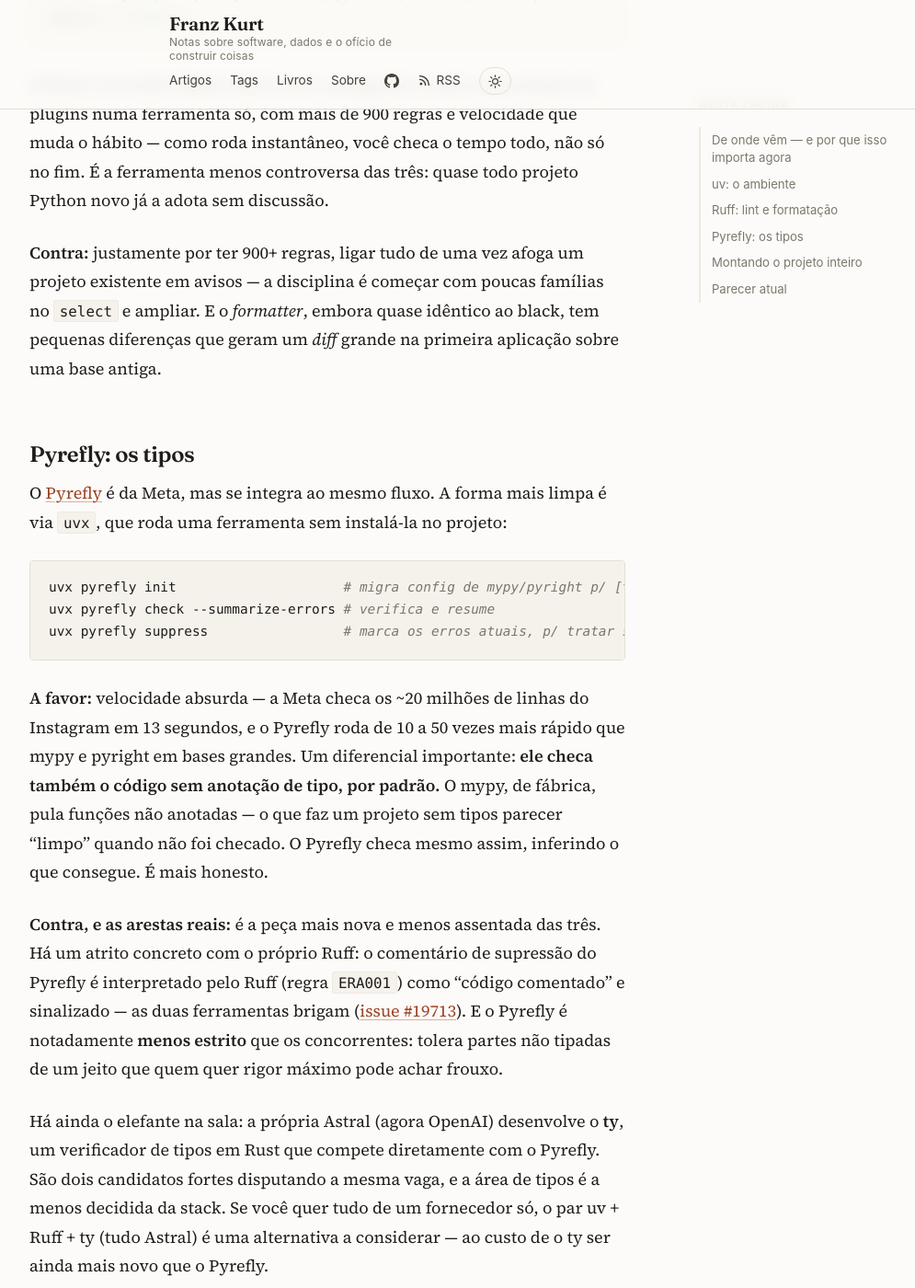
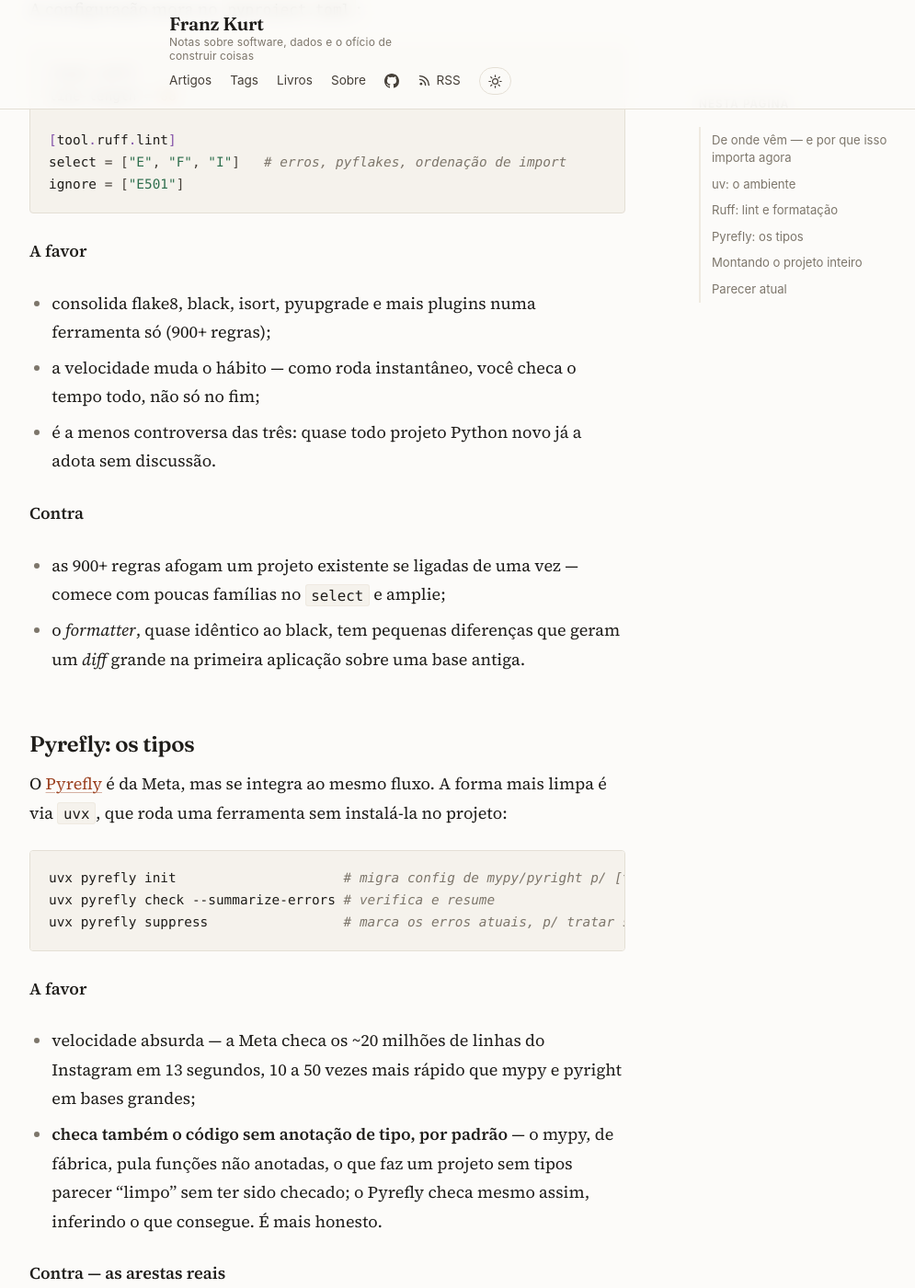
Before and after one commit to franzkurt/franzkurt.github.io, a Jekyll site: the page built from _posts/2026-09-14-uv-ruff-pyrefly-python-moderno.md, in a window 1280 px wide and 1400 px high, scrolled down 3049 px. Shown: the whole window at 92% size, without its empty margins (132-1127 px from the left). Built offline with Jekyll 4.4.1, drawn with Linux system fonts in a browser that asks for light colours; some of the changed text lies outside the part shown.

Commit message:
uv/Ruff/Pyrefly: prós e contras em bullets, não em parágrafo
Os blocos "A favor" e "Contra" de cada ferramenta eram parágrafos densos de
texto corrido. Quebrados em listas — o mesmo conteúdo e os mesmos links,
mas escaneável de relance em vez de um bloco só.

Co-Authored-By: Claude Opus 5 (1M context) <noreply@anthropic.com>

````diff
--- a/_posts/2026-09-14-uv-ruff-pyrefly-python-moderno.md
+++ b/_posts/2026-09-14-uv-ruff-pyrefly-python-moderno.md
@@ -62,18 +62,21 @@ uv add requests           # resolve, grava no pyproject.toml, trava e instala
 uv run python app.py      # roda no ambiente, sem ativar venv na mão
 ```
 
-**A favor:** é a peça mais madura das três. A velocidade é real — resolver e instalar
-dependências que o pip levava minutos leva segundos. O *lockfile* (`uv.lock`) torna o
-ambiente reproduzível, e o `uv python pin` acaba com o "funciona na minha máquina" por
-diferença de versão de Python.
+**A favor**
 
-**Contra, e as issues que você vai encontrar:** o ponto fraco conhecido é **monorepo**.
-Os *workspaces* do uv não lidam bem com requisitos conflitantes — se um pacote precisa
-de `pydantic<2` e outro de `pydantic>=2`, eles não compartilham um *lockfile*
-([discussão](https://github.com/astral-sh/uv/issues/9150)). E há um bug documentado em
-que caminhos relativos de instalações editáveis colapsam no *lockfile* e quebram o
-`uv sync` ([issue #6371](https://github.com/astral-sh/uv/issues/6371)). Para um projeto
-único, nada disso aparece; num monorepo grande, aparece cedo.
+- é a peça mais madura das três;
+- a velocidade é real — o que o pip levava minutos, leva segundos;
+- o *lockfile* (`uv.lock`) torna o ambiente reproduzível;
+- o `uv python pin` acaba com o "funciona na minha máquina" por versão de Python.
+
+**Contra — as issues que você vai encontrar**
+
+- o ponto fraco é **monorepo**: os *workspaces* não lidam com requisitos conflitantes
+  — `pydantic<2` num pacote e `pydantic>=2` noutro não compartilham um *lockfile*
+  ([discussão](https://github.com/astral-sh/uv/issues/9150));
+- há um bug documentado em que caminhos relativos de instalações editáveis colapsam no
+  *lockfile* e quebram o `uv sync` ([issue #6371](https://github.com/astral-sh/uv/issues/6371));
+- em projeto único nada disso aparece; em monorepo grande, aparece cedo.
 
 ## Ruff: lint e formatação
 
@@ -97,15 +100,18 @@ select = ["E", "F", "I"]   # erros, pyflakes, ordenação de import
 ignore = ["E501"]
 ```
 
-**A favor:** consolida flake8, black, isort, pyupgrade e mais um punhado de plugins
-numa ferramenta só, com mais de 900 regras e velocidade que muda o hábito — como roda
-instantâneo, você checa o tempo todo, não só no fim. É a ferramenta menos controversa
-das três: quase todo projeto Python novo já a adota sem discussão.
+**A favor**
 
-**Contra:** justamente por ter 900+ regras, ligar tudo de uma vez afoga um projeto
-existente em avisos — a disciplina é começar com poucas famílias no `select` e ampliar.
-E o *formatter*, embora quase idêntico ao black, tem pequenas diferenças que geram um
-*diff* grande na primeira aplicação sobre uma base antiga.
+- consolida flake8, black, isort, pyupgrade e mais plugins numa ferramenta só (900+ regras);
+- a velocidade muda o hábito — como roda instantâneo, você checa o tempo todo, não só no fim;
+- é a menos controversa das três: quase todo projeto Python novo já a adota sem discussão.
+
+**Contra**
+
+- as 900+ regras afogam um projeto existente se ligadas de uma vez — comece com poucas
+  famílias no `select` e amplie;
+- o *formatter*, quase idêntico ao black, tem pequenas diferenças que geram um *diff*
+  grande na primeira aplicação sobre uma base antiga.
 
 ## Pyrefly: os tipos
 
@@ -118,19 +124,22 @@ uvx pyrefly check --summarize-errors # verifica e resume
 uvx pyrefly suppress                 # marca os erros atuais, p/ tratar só os novos
 ```
 
-**A favor:** velocidade absurda — a Meta checa os ~20 milhões de linhas do Instagram em
-13 segundos, e o Pyrefly roda de 10 a 50 vezes mais rápido que mypy e pyright em bases
-grandes. Um diferencial importante: **ele checa também o código sem anotação de tipo,
-por padrão.** O mypy, de fábrica, pula funções não anotadas — o que faz um projeto sem
-tipos parecer "limpo" quando não foi checado. O Pyrefly checa mesmo assim, inferindo o
-que consegue. É mais honesto.
+**A favor**
 
-**Contra, e as arestas reais:** é a peça mais nova e menos assentada das três. Há um
-atrito concreto com o próprio Ruff: o comentário de supressão do Pyrefly é interpretado
-pelo Ruff (regra `ERA001`) como "código comentado" e sinalizado — as duas ferramentas
-brigam ([issue #19713](https://github.com/astral-sh/ruff/issues/19713)). E o Pyrefly é
-notadamente **menos estrito** que os concorrentes: tolera partes não tipadas de um jeito
-que quem quer rigor máximo pode achar frouxo.
+- velocidade absurda — a Meta checa os ~20 milhões de linhas do Instagram em 13 segundos,
+  10 a 50 vezes mais rápido que mypy e pyright em bases grandes;
+- **checa também o código sem anotação de tipo, por padrão** — o mypy, de fábrica, pula
+  funções não anotadas, o que faz um projeto sem tipos parecer "limpo" sem ter sido
+  checado; o Pyrefly checa mesmo assim, inferindo o que consegue. É mais honesto.
+
+**Contra — as arestas reais**
+
+- é a peça mais nova e menos assentada das três;
+- atrito concreto com o próprio Ruff: o comentário de supressão do Pyrefly é lido pela
+  regra `ERA001` do Ruff como "código comentado" e sinalizado — as duas brigam
+  ([issue #19713](https://github.com/astral-sh/ruff/issues/19713));
+- é notadamente **menos estrito** que os concorrentes: tolera partes não tipadas de um
+  jeito que quem quer rigor máximo pode achar frouxo.
 
 Há ainda o elefante na sala: a própria Astral (agora OpenAI) desenvolve o **ty**, um
 verificador de tipos em Rust que compete diretamente com o Pyrefly. São dois candidatos
````
